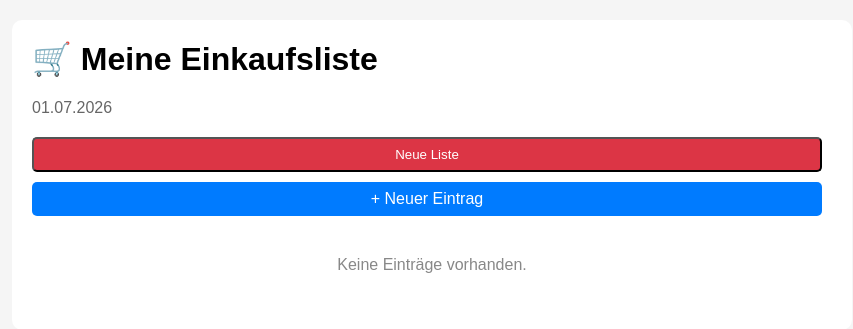
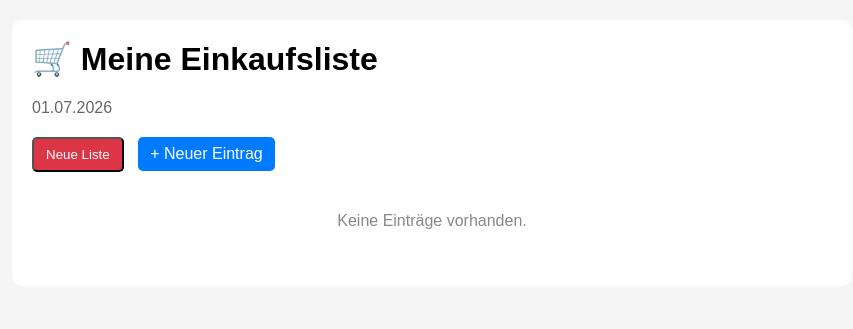
Before and after one commit to leju-bot/shopping-list, a PHP site: page /list.php in a window 1280 px wide. Shown: the top 329 px of the page, without its empty margins (208-1061 px from the left). Run offline with PHP 8.4, Linux system fonts and the light colour scheme; data that the repository does not hold is empty.

Commit message:
Neue Liste Funktion ergänzt

```diff
--- a/css/style.css
+++ b/css/style.css
@@ -127,6 +127,10 @@ h1 {
     color: white;
 }
 
+.clear-form {
+    display: inline;
+}
+
 
 .empty {
     color: #888;
```
